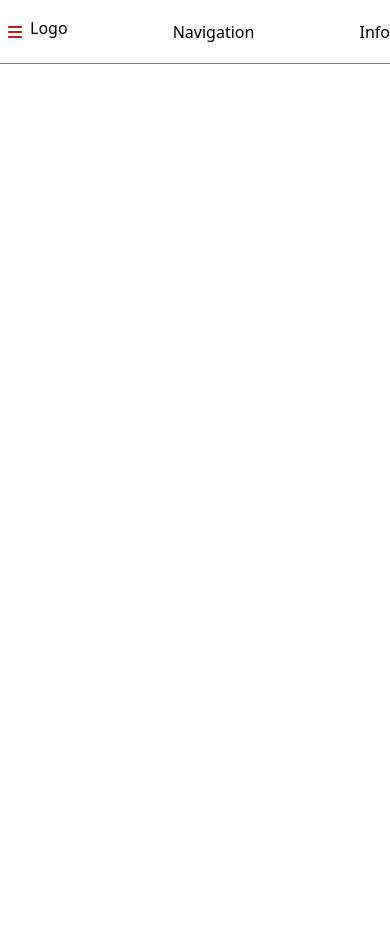
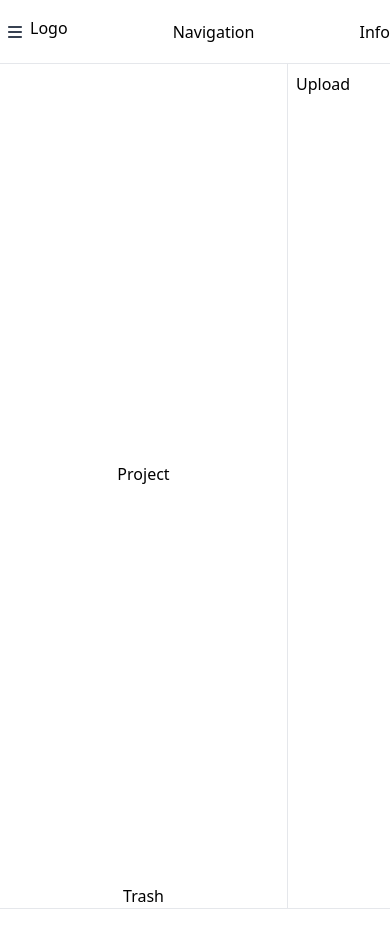
Before and after one commit to Nirajsah17/edito, a React (Create React App) app: page / in a window 390 px wide. Both pictures are taken after a click on the element 15 px from the left and 31 px from the top of the page. Before the commit the page ends 844 px from the top, so only its background shows below. Built offline with nearby package versions, Linux system fonts and the light colour scheme; the HTML template or start-up script is replaced by a standard one.

Commit message:
hamburger functional

```diff
--- a/src/App.js
+++ b/src/App.js
@@ -1,10 +1,28 @@
-import Navbar from "./components/Navbar"
-import LeftSideBar from "./components/LeftSidebar"
+import Navbar from "./components/Navbar";
+import LeftSideBar from "./components/LeftSidebar";
+import Drag from "./components/Drag";
+import { useState } from "react";
 export default function App() {
+  const [isLeftSidebarOpen, setLeftSidebarOpen] = useState(false);
+  const isOpen = ()=>{
+    setLeftSidebarOpen(!isLeftSidebarOpen);
+  }
   return (
     <div className="h-full w-full p-0 m-0">
-      <Navbar></Navbar>
-      <LeftSideBar isOpen="" ></LeftSideBar>
+      <div className="h-full w-full flex flex-col justify-between">
+        <div className="w-full h-full">
+          <Navbar onToggleLeftSidebar={isOpen}></Navbar>
+        </div>
+        <div className="w-full h-full flex flex-row">
+          <div>
+            <LeftSideBar isOpen={isLeftSidebarOpen} ></LeftSideBar>
+          </div>
+          <div className="w-full h-full flex flex-1">
+          <Drag></Drag>
+          </div>
+        </div>
+        <div className="w-full h-5 border-t"></div>
+      </div>
     </div>
   )
 }
--- /dev/null
+++ b/src/components/Drag.js
@@ -0,0 +1,8 @@
+
+export default function Drag({onToggleLeftSidebar}) {
+    return (
+      <div className="w-full h-full flex flex-row justify-between items-center p-2 border-dotted">
+        <div className="">Upload</div>
+      </div>
+    )
+  }
--- a/src/components/LeftSidebar.js
+++ b/src/components/LeftSidebar.js
@@ -1,7 +1,6 @@
 export default function LeftSideBar(props) {
-  console.log(props.isOpen);
   return (
-    props.isOpen ? <div className="flex flex-col w-72 h-screen justify-between border border-blue-500 items-center">
+    props.isOpen ? <div className="flex flex-col w-72 h-screen justify-between border-r  items-center">
     <div className="" id="profile-card"></div>
     <div>Project</div>
     <div>Trash</div>
--- a/src/components/Navbar.js
+++ b/src/components/Navbar.js
@@ -1,17 +1,10 @@
-import { useState } from "react";
 
-export default function Navbar() {
-  const [hamburger, setHamburger] = useState(false);
-  const isOpen = ()=>{
-    setHamburger(!hamburger);
-    console.log(hamburger);
-  }
-
+export default function Navbar({onToggleLeftSidebar}) {
   return (
-    <div className="flex flex-row  w-full h-16 justify-between border-b border-blue-500 items-center" >
+    <div className="flex flex-row  w-full h-16 justify-between border-b items-center transition duration-700 ease-in-out" >
       <div className="flex flex-row" id="left">
-        <div className="p-2 hover:bg-slate-400 cursor-pointer rounded-sm" onClick={isOpen}>
-          <svg  className="fill-current text-red-700" xmlns="http://www.w3.org/2000/svg" height="1em" viewBox="0 0 448 512"><path d="M0 96C0 78.3 14.3 64 32 64H416c17.7 0 32 14.3 32 32s-14.3 32-32 32H32C14.3 128 0 113.7 0 96zM0 256c0-17.7 14.3-32 32-32H416c17.7 0 32 14.3 32 32s-14.3 32-32 32H32c-17.7 0-32-14.3-32-32zM448 416c0 17.7-14.3 32-32 32H32c-17.7 0-32-14.3-32-32s14.3-32 32-32H416c17.7 0 32 14.3 32 32z"/></svg>
+        <div className="p-2 hover:bg-slate-200 cursor-pointer rounded-sm" onClick={onToggleLeftSidebar}>
+          <svg  className="fill-current text-gray-700" xmlns="http://www.w3.org/2000/svg" height="1em" viewBox="0 0 448 512"><path d="M0 96C0 78.3 14.3 64 32 64H416c17.7 0 32 14.3 32 32s-14.3 32-32 32H32C14.3 128 0 113.7 0 96zM0 256c0-17.7 14.3-32 32-32H416c17.7 0 32 14.3 32 32s-14.3 32-32 32H32c-17.7 0-32-14.3-32-32zM448 416c0 17.7-14.3 32-32 32H32c-17.7 0-32-14.3-32-32s14.3-32 32-32H416c17.7 0 32 14.3 32 32z"/></svg>
         </div>
         <div className="">Logo</div>
       </div>
```
